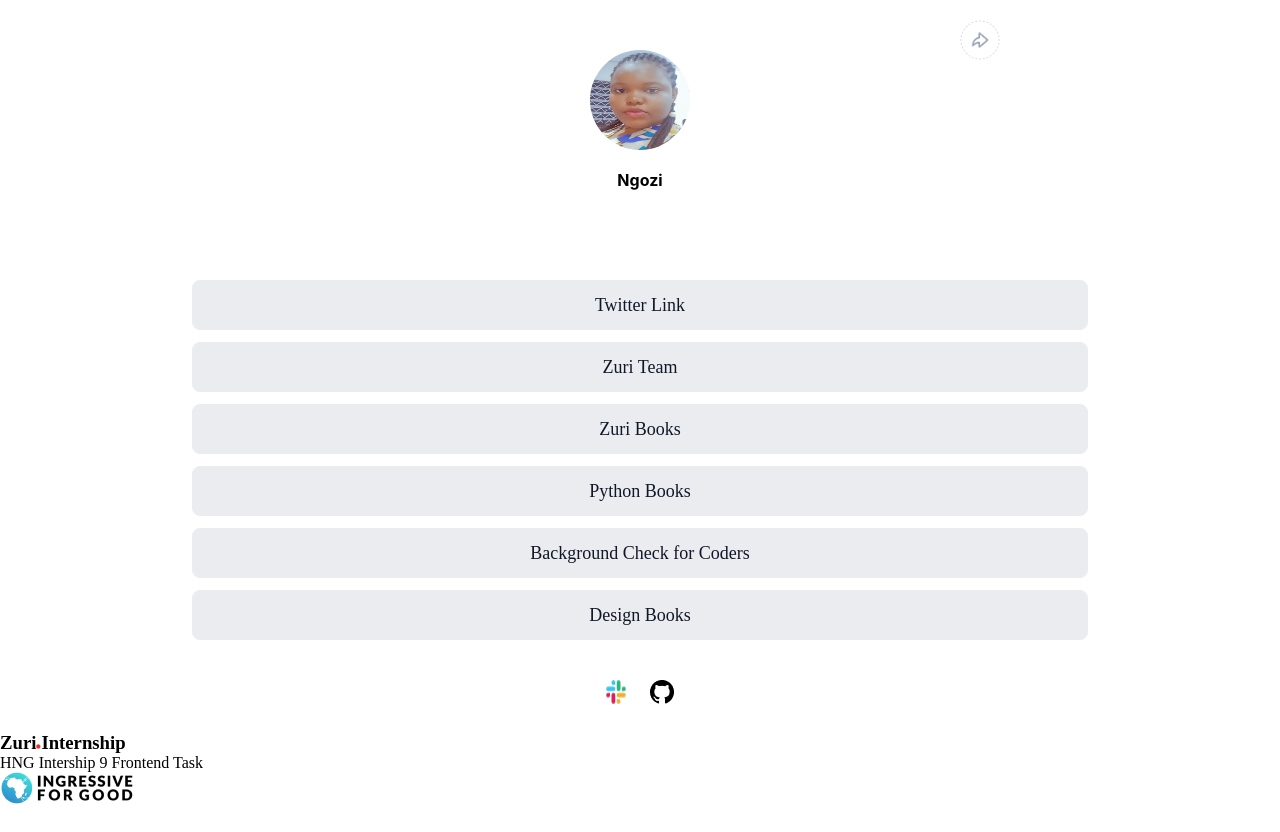
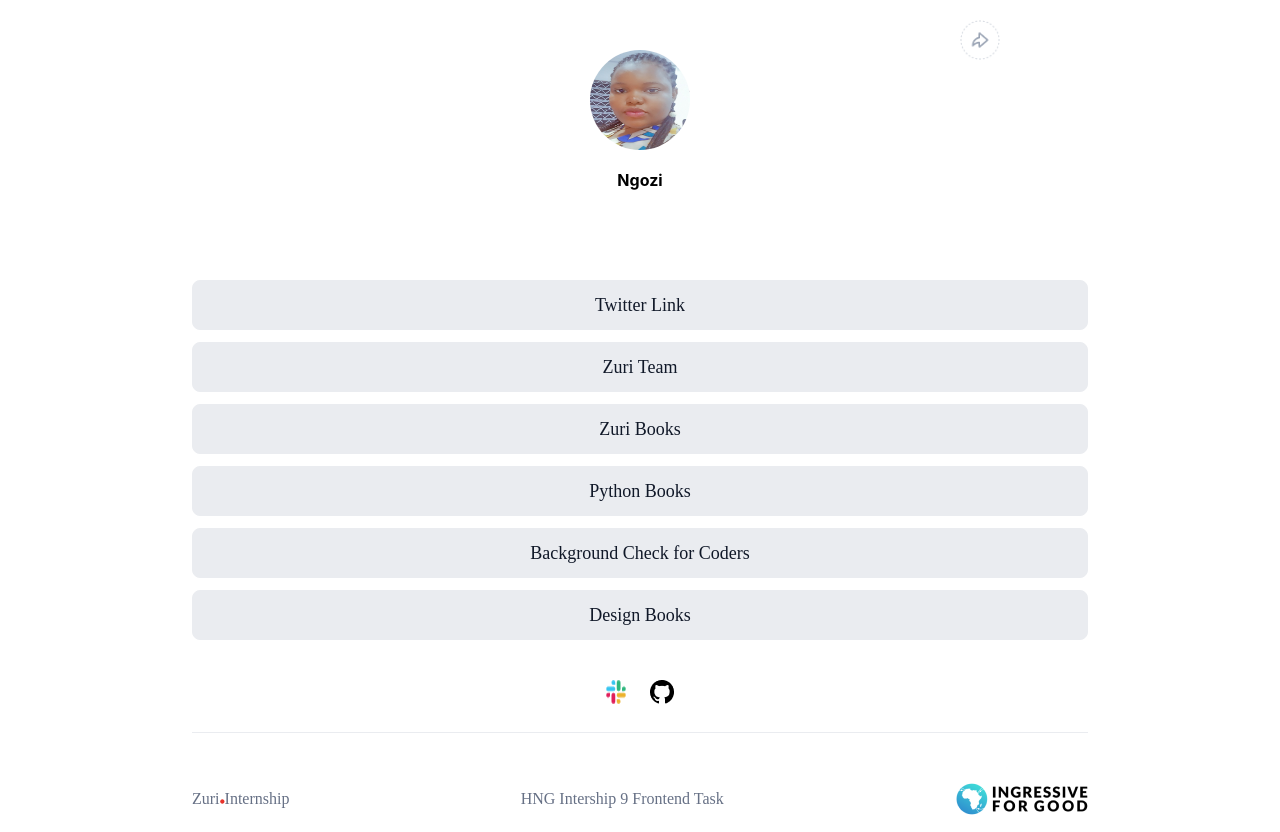
Before and after one commit to precious-68/Ayotayo, a React (Create React App) app: page / in a window 1280 px wide. Before the commit the page ends 808 px from the top, so only its background shows below. Built offline with nearby package versions, Linux system fonts and the light colour scheme.

Commit message:
added more stylings

```diff
--- a/src/Components/Linktreestyles.css
+++ b/src/Components/Linktreestyles.css
@@ -84,3 +84,27 @@ a{
      display: flex;
      gap: 24px;
  }
+ .footer{
+
+    display: flex;
+    justify-content: space-evenly;
+    align-items: center;
+    background: #FFFFFF;
+
+}
+#footerr{
+    display: flex;
+    justify-content: space-between;
+    align-items: center;
+    border-top: 1px solid #EAECF0;
+    width: 70%;
+    height: 100px;
+    padding: 32px 0px 0px;
+}
+.HNG{
+    color: #667085;
+    font-size: 16px;
+    font-style: normal;
+    font-weight: 400;
+    font-style: normal;
+}
```
